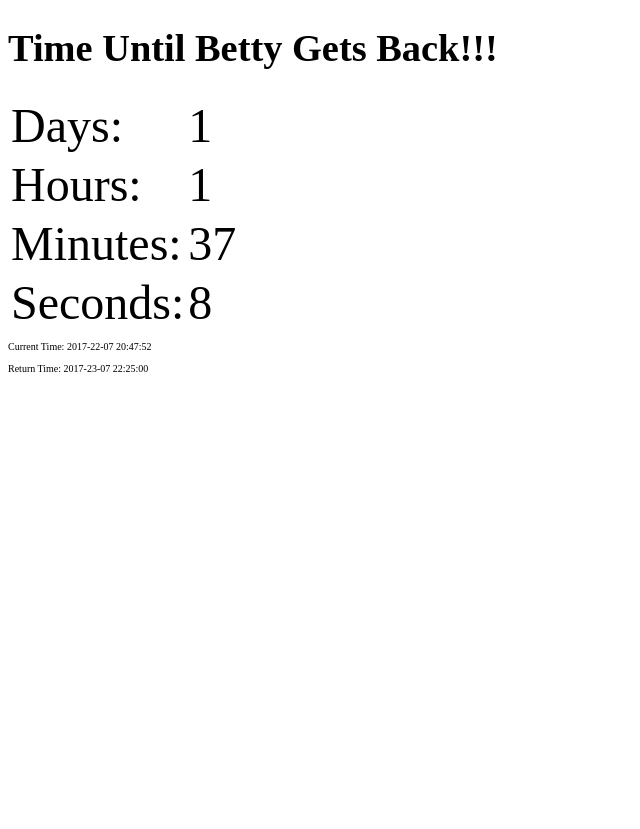
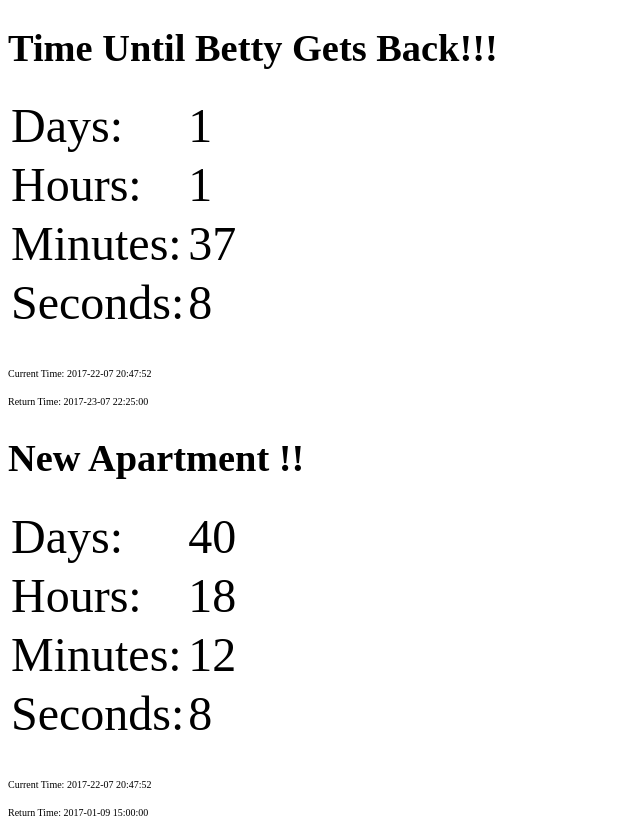
Before and after one commit to jacquestkirk/BettyCountdown, a plain HTML site: page index.html in a window 1280 px wide. Shown: the whole page, without its empty margins (0-640 px from the left). Before the commit the page ends 800 px from the top, so only its background shows below. Drawn offline with Linux system fonts and the light colour scheme.

Commit message:
Add a move in countdown to the same page

```diff
--- a/app.js
+++ b/app.js
@@ -3,7 +3,9 @@
 
 angular.module('BettyCountdownApp', [])
 .controller('BettyCountdownController', BettyCountdownController)
+.controller('MoveInController', MoveInController)
 .provider('BettyArrivalService', BettyArrivalServiceProvider)
+.provider('MoveInService', MoveInServiceProvider)
 
 var TimeRemainingFormat = {
   days: 0,
@@ -30,6 +32,25 @@ function BettyCountdownController(BettyArrivalService)
 
   }
 
+}
+
+MoveInController.$inject=['MoveInService'];
+function MoveInController(MoveInService)
+{
+  var moveInController = this;
+  this.currentTime = 0;
+  this.returnTime = 0;
+  this.timeRemaining= Object.create(TimeRemainingFormat);
+
+  this.updateCurrentTime = function()
+  {
+    console.log(MoveInService)
+    MoveInService.updateCurrentTime();
+    this.currentTime = MoveInService.currentTime;
+    this.returnTime = MoveInService.returnTime;
+    this.timeRemaining = MoveInService.timeRemaining;
+
+  }
 }
 
 function BettyArrivalServiceProvider()
--- a/index.html
+++ b/index.html
@@ -8,9 +8,9 @@
     <style> body { font-size: 1.2em; }</style>
     <title>Betty Countdown Timer</title>
   </head>
-  <body ng-controller='BettyCountdownController as bettyController'>
+  <body>
     <h1>Time Until Betty Gets Back!!!</h1>
-    <div>
+    <div ng-controller='BettyCountdownController as bettyController'>
       {{bettyController.updateCurrentTime()}}
       <font size="20">
         <table>
@@ -33,12 +33,39 @@
 
         </table>
       </font>
+      <font size = "1">
+        Current Time: {{bettyController.currentTime}} </br>
+        Return Time: {{bettyController.returnTime}} </br>
+      </font>
     </div>
-    <div>
+    <div ng-controller='MoveInController as moveinController'>
+      {{moveinController.updateCurrentTime()}}
+      <h1> New Apartment !! </h1>
+      <font size="20">
+        <table>
+          <tr>
+            <td>Days: </td>
+            <td>{{moveinController.timeRemaining.days}}</td>
+          </tr>
+          <tr>
+            <td>Hours: </td>
+            <td>{{moveinController.timeRemaining.hours}}</td>
+          </tr>
+          <tr>
+            <td>Minutes: </td>
+            <td>{{moveinController.timeRemaining.minutes}}</td>
+          </tr>
+          <tr>
+            <td>Seconds: </td>
+            <td>{{moveinController.timeRemaining.seconds}}</td>
+          </tr>
+
+        </table>
+      </font>
       <font size = "1">
-      Current Time: {{bettyController.currentTime}} </br>
-      Return Time: {{bettyController.returnTime}} </br>
-    </font>
+        Current Time: {{moveinController.currentTime}} </br>
+        Return Time: {{moveinController.returnTime}} </br>
+      </font>
     </div>
   </body>
 </html>
```
